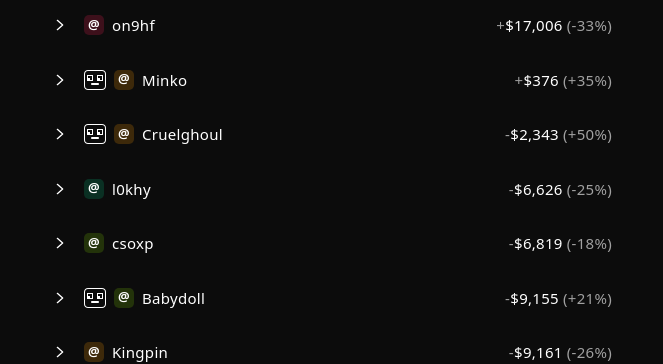
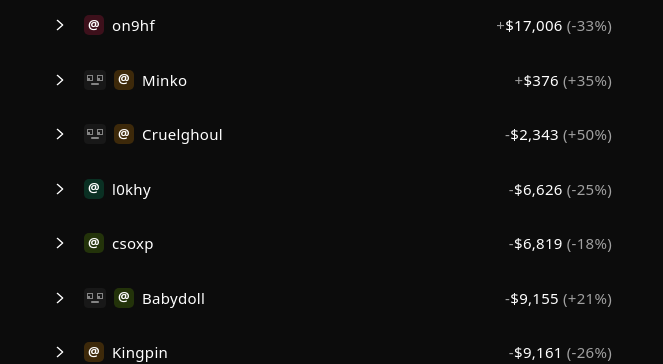
Before and after one commit to ericscotteisher/blackwing-wallets, a Next.js app: page / in a window 1280 px wide. Shown: the part 183-547 px from the top of the page, without its empty margins (308-971 px from the left). Built offline with nearby package versions, Linux system fonts and the light colour scheme.

Commit message:
updated image

```diff
--- a/app/features/wallets/components/WalletRow.tsx
+++ b/app/features/wallets/components/WalletRow.tsx
@@ -58,7 +58,7 @@ export function WalletRow({
   const showWatchingAutoIcon = sectionId === "watching" && wallet.isAutoTrade;
   const indicatorIcon = wallet.isAutoTrade
     ? {
-        src: "/wallet-icons/daddy-watching-v8.png",
+        src: "/wallet-icons/daddy-watching-v9.png",
         alt: "Auto trade active",
         width: 22,
         height: 20,
```
Also changed, not shown: public/wallet-icons/daddy-watching-v9.png (added).
